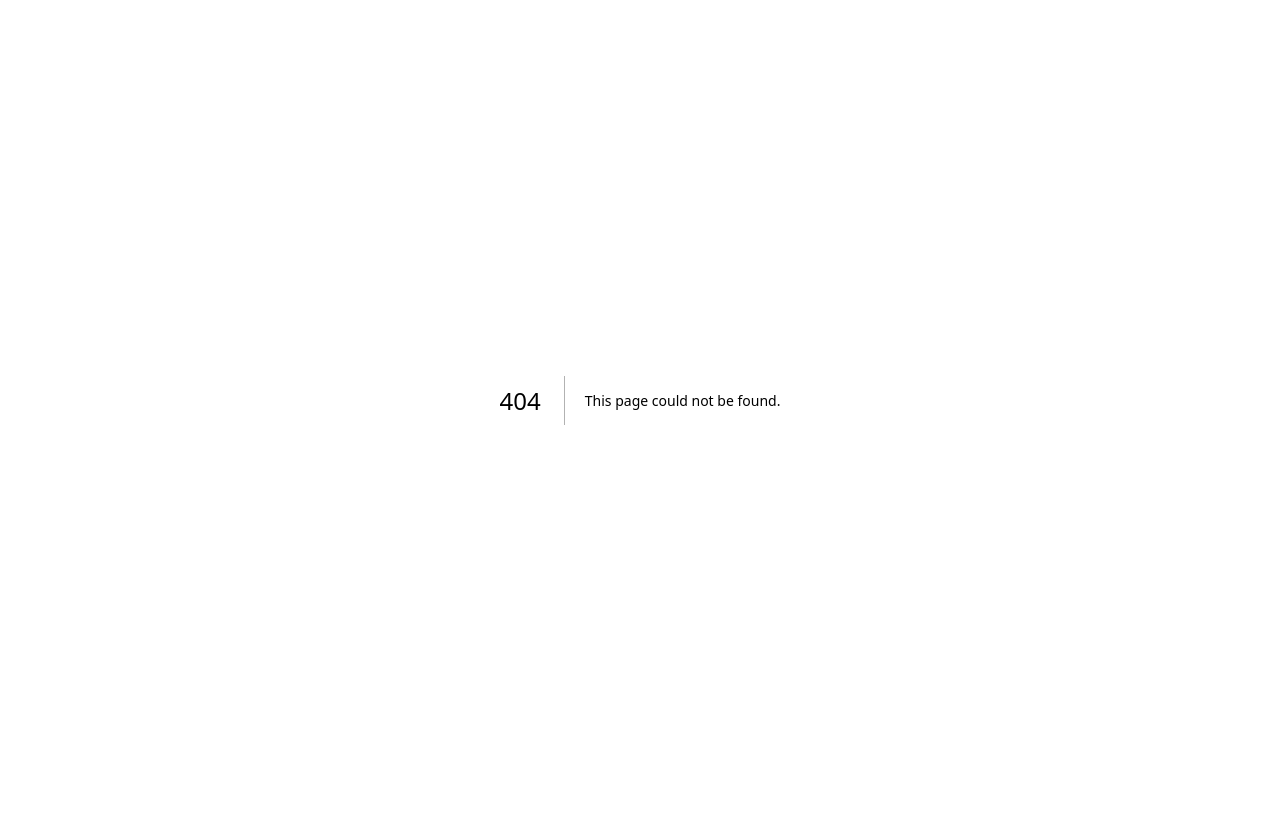
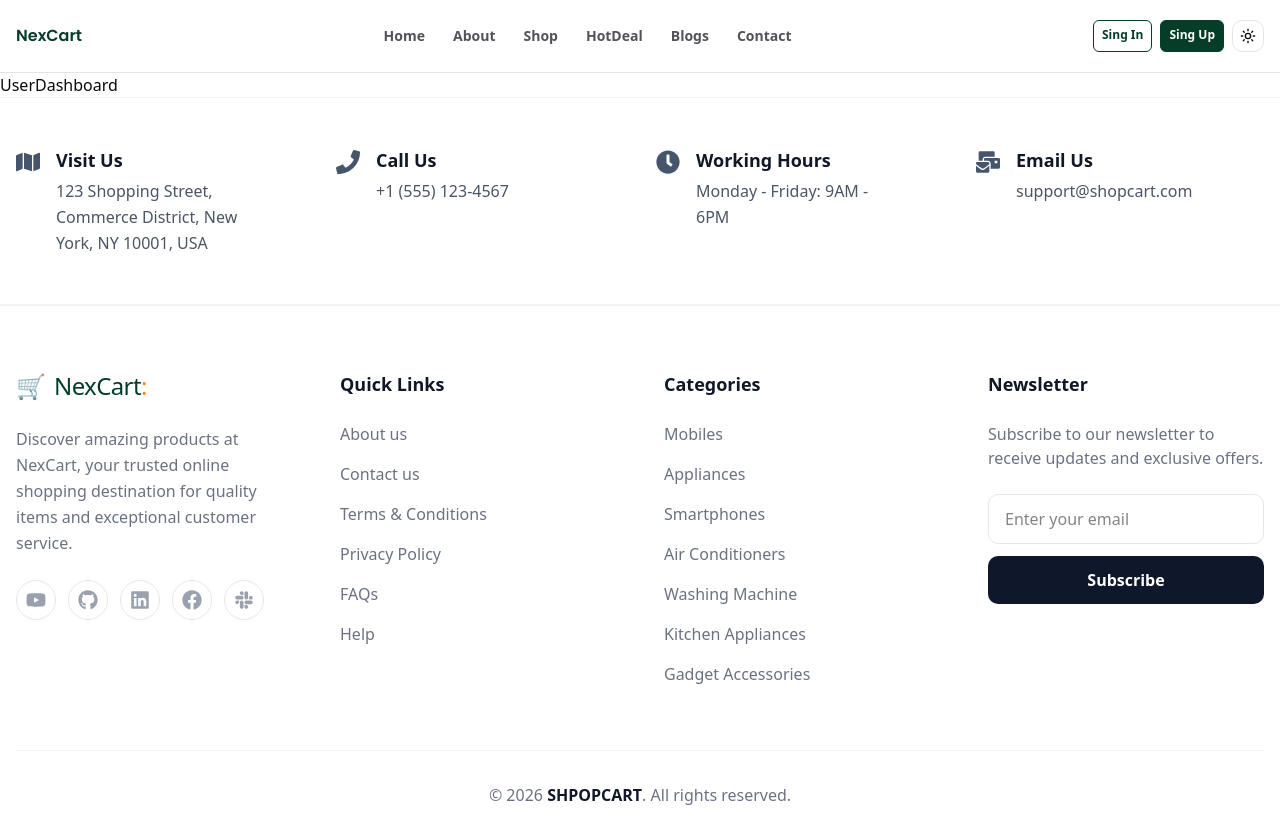
Before and after one commit to Naofel-Badsha/nextjs-ecommerce, a Next.js app: page /user/dashboard in a window 1280 px wide. Before the commit this address had no page. Before the commit the page ends 800 px from the top, so only its background shows below. Built offline with nearby package versions, Linux system fonts and the light colour scheme.

Commit message:
added auth sing up

```diff
--- a/src/app/(auth)/sing-up/[[...sing-up]]/page.tsx
+++ b/src/app/(auth)/sing-up/[[...sing-up]]/page.tsx
@@ -1,22 +1,25 @@
 "use client";
-
 import Container from "@/components/common/Container";
 import { contactConfig } from "@/config/contactConfig";
 import { singUpBenefits } from "@/constants/data";
 import { motion } from "motion/react";
 import Link from "next/link";
 import { FaStar } from "react-icons/fa";
+import { SignIn, SignUp, SignUpButton, useClerk } from "@clerk/nextjs";
+import { useSearchParams } from "next/navigation";
 
 const SingUpPage = () => {
+  const searchParams = useSearchParams();
+  const redirectTo = searchParams.get("redirectTo");
   return (
-    <div className="min-h-screen bg-linear-to-br from-shop_orange/5 via-shop_light_bg to-shop_light_green/45 relative overflow-hidden">
-      <Container className="flex flex-col lg:flex-row gap-5 lg:gap-10">
+    <div className="h-[95vh] bg-linear-to-br from-shop_orange/5 via-shop_light_bg to-shop_light_green/45 relative overflow-hidden">
+      <Container className="flex flex-col lg:flex-row gap-5 lg:gap-10 py-16 lg:py-36">
         {/*-------Left------Side------*/}
         <motion.div
           initial={{ opacity: 0, x: -20 }}
           animate={{ opacity: 1, x: 0 }}
           transition={{ duration: 0.6, delay: 0.2 }}
-          className="w-full lg:w-3/5 py-8 lg:py-10"
+          className="w-full lg:w-3/5"
         >
           <div className="">
             <motion.div
@@ -77,16 +80,41 @@ const SingUpPage = () => {
                 </div>
               </motion.div>
 
-              <motion.div className="flex items-center justify-center gap-1.5 mt-3">
+              <motion.div
+                initial={{ opacity: 0 }}
+                animate={{ opacity: 1 }}
+                transition={{ duration: 0.6, delay: 1 }}
+                className="flex items-center justify-center gap-1.5 mt-6 font-poppins"
+              >
                 <p className="font-medium">Questions? Contact us at</p>
-                <Link href={`mailto:${contactConfig.emails.support}`} className="text-sm font-medium text-shop_light_green hover:text-shop_dark_green hoverEfect">{contactConfig.emails.support}</Link>
+                <Link
+                  href={`mailto:${contactConfig.emails.support}`}
+                  className="text-sm font-medium text-shop_light_green hover:text-shop_dark_green hoverEfect"
+                >
+                  {contactConfig.emails.support}
+                </Link>
               </motion.div>
             </div>
           </div>
         </motion.div>
 
         {/*-------Right------Side------*/}
-        <motion.div className="w-full lg:w-2/5">right</motion.div>
+        {/* bg-white/40 shadow-none rounded-xl */}
+        <div className="w-full lg:w-2/5 ">
+          <motion.div
+            initial={{ opacity: 0, scale: 0.95 }}
+            animate={{ opacity: 1, scale: 1 }}
+            transition={{ duration: 0.6, delay: 0.2 }}
+          >
+            <div className="clerk-sing-up">
+              <SignUp
+                signInUrl={`/sign-in${redirectTo ? `?redirectTo=${encodeURIComponent(redirectTo)}` : ""}`}
+                forceRedirectUrl={redirectTo || "/user/dashboard"}
+                fallbackRedirectUrl={redirectTo || "user/dashboard"}
+              />
+            </div>
+          </motion.div>
+        </div>
       </Container>
     </div>
   );
--- /dev/null
+++ b/src/app/(client)/(user)/user/dashboard/page.tsx
@@ -0,0 +1,9 @@
+import React from 'react'
+
+const UserDashboard = () => {
+  return (
+    <div>UserDashboard</div>
+  )
+}
+
+export default UserDashboard
--- a/src/shared/Navbar/AuthHeader.tsx
+++ b/src/shared/Navbar/AuthHeader.tsx
@@ -1,6 +1,5 @@
 import Container from '@/components/common/Container'
 import Link from 'next/link'
-import React from 'react'
 import { FaArrowLeft } from 'react-icons/fa'
 
 const AuthHeader = () => {
--- a/src/shared/Navbar/Navbar.tsx
+++ b/src/shared/Navbar/Navbar.tsx
@@ -1,50 +1,62 @@
-'use client'
-import Container from "@/components/common/Container"
-import { ModeToggle } from "@/components/ui/mode-toggle"
-import { headerNavItems } from "@/constants/data"
-import { cn } from "@/lib/utils"
-
-import Link from "next/link"
-import { usePathname } from "next/navigation"
-
+"use client";
+import Container from "@/components/common/Container";
+import { ModeToggle } from "@/components/ui/mode-toggle";
+import { headerNavItems } from "@/constants/data";
+import { cn } from "@/lib/utils";
+import Link from "next/link";
+import { usePathname } from "next/navigation";
 
 const Navbar = () => {
   const pathname = usePathname();
   const getSingInUrl = "/sing-in";
   const SingUpUrl = "/sing-up";
-
   return (
     <header className="py-5 border-b border-b-border">
       <Container className="flex items-center justify-between gap-5">
         {/*-------Logo------*/}
         <div className="">
           <Link href={"/"}>
-                        <h2 className="text-md font-semibold font-poppins text-shop_dark_green">NexCart</h2>
+            <h2 className="text-md font-semibold font-poppins text-shop_dark_green">
+              NexCart
+            </h2>
           </Link>
         </div>
 
         {/*---------Navbar--------*/}
         <div className="hidden md:inline-flex items-center justify-center gap-7 text-sm font-semibold text-light-color capitalize relative">
-                    {
-                        headerNavItems?.map((item) => (
+          {headerNavItems?.map((item) => (
             <Link
               key={item.id}
-                                className={cn("hover:text-shop_light_green hoverEffect ", pathname === item?.href && "text-light-green")} href={item?.href}
-                            >{item?.title}
+              className={cn(
+                "hover:text-shop_light_green hoverEffect ",
+                pathname === item?.href && "text-light-green",
+              )}
+              href={item?.href}
+            >
+              {item?.title}
             </Link>
-                        ))
-                    }
+          ))}
         </div>
 
         {/*---------Icon--------*/}
         <div className="flex gap-2">
-                    <Link href={getSingInUrl} className="bg-transparent border border-shop_btn_dark_green hover:bg-shop_btn_dark_green text-shop_btn_dark_green hover:text-shop_white px-2 py-1.5 rounded-sm text-xs font-semibold hoverEfect">Sing In</Link>
-                    <Link href={SingUpUrl} className="border border-shop_btn_dark_green hover:bg-transparent bg-shop_btn_dark_green hover:text-shop_btn_dark_green text-shop_white px-2 py-1.5 rounded-sm text-xs font-semibold hoverEfect">Sing Up</Link>
+          <Link
+            href={getSingInUrl}
+            className="border border-shop_btn_dark_green bg-transparent hover:text-white hover:bg-shop_btn_dark_green text-shop_btn_dark_green px-2 py-1.5 rounded-sm text-xs font-semibold hoverEfect"
+          >
+            Sing In
+          </Link>
+          <Link
+            href={SingUpUrl}
+            className="border border-shop_btn_dark_green hover:bg-transparent bg-shop_btn_dark_green hover:text-shop_btn_dark_green text-shop_white px-2 py-1.5 rounded-sm text-xs font-semibold hoverEfect"
+          >
+            Sing Up
+          </Link>
           <ModeToggle />
         </div>
       </Container>
     </header>
-    )
-}
+  );
+};
 
-export default Navbar
+export default Navbar;
```
Lines whose indentation alone changed are shown as unchanged.
